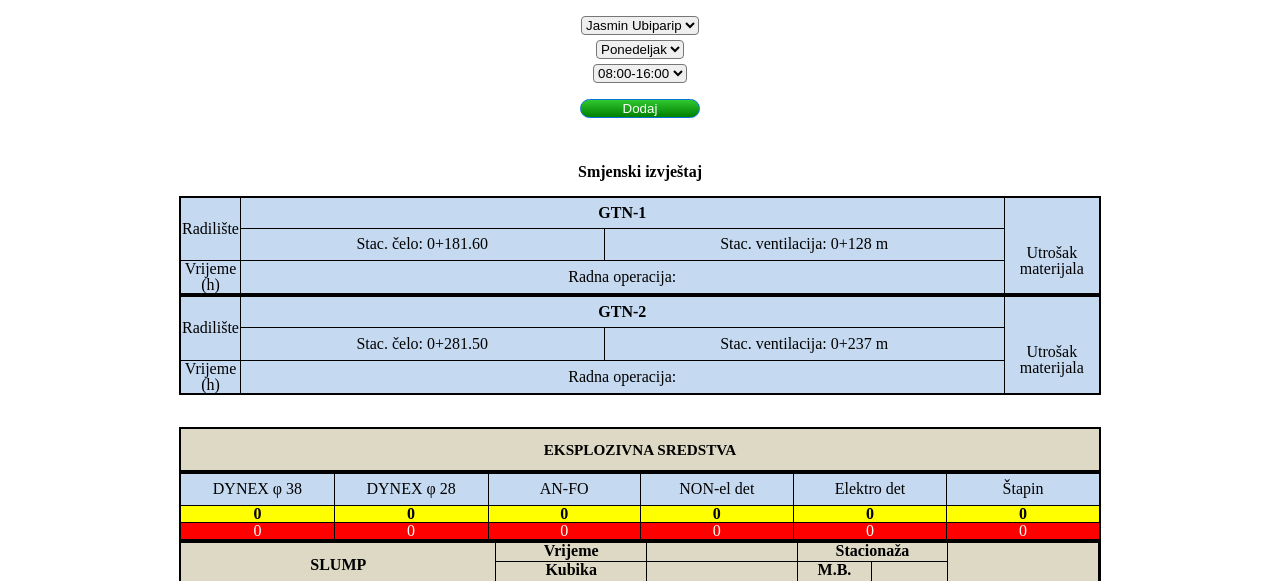
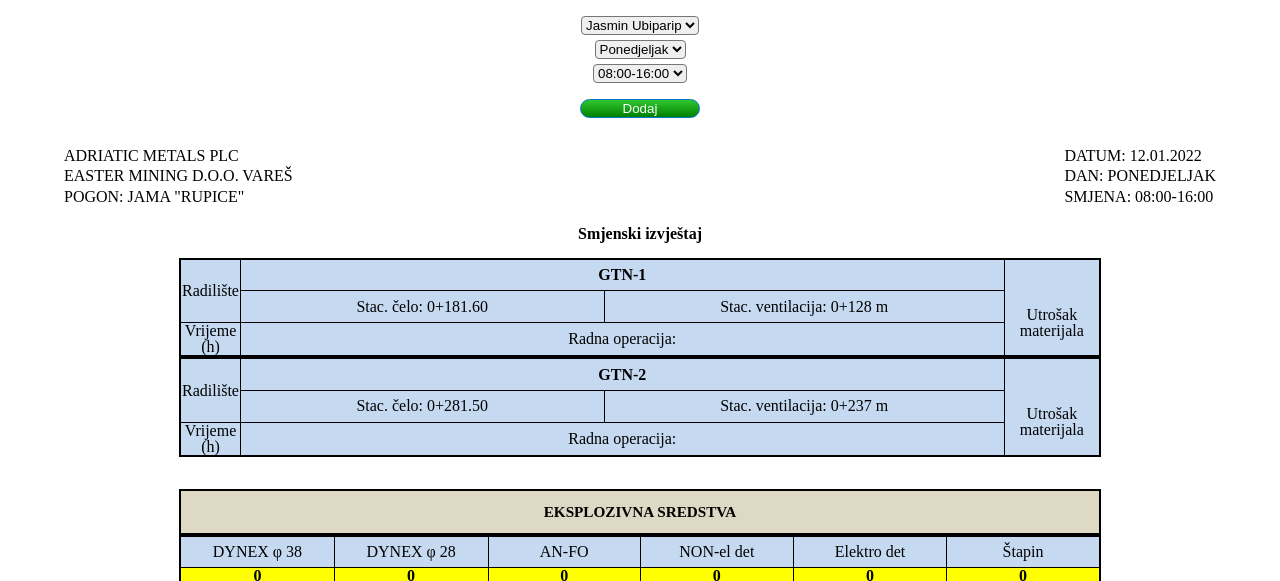
Before and after one commit to NedimBegic/miningReport, a plain HTML site: page index.html in a window 1280 px wide. Both pictures are taken after a click on the button "Dodaj". Shown: the part 153-734 px from the top of the page. Drawn offline with Linux system fonts and the light colour scheme.

Commit message:
add functionality on submiting info about shift

```diff
--- /dev/null
+++ b/css/infoShift.css
@@ -0,0 +1,9 @@
+.infoShift{
+    width: 100%;
+    display: flex;
+    justify-content: space-between;
+}
+
+.infoShift div * {
+    margin-bottom: .3em;
+}
--- a/index.html
+++ b/index.html
@@ -8,6 +8,7 @@
     <link rel="stylesheet" href="css/reset.css">
     <link rel="stylesheet" href="css/info.css">
     <link rel="stylesheet" href="css/style.css">
+    <link rel="stylesheet" href="/css/infoShift.css">
     <link rel="stylesheet" href="css/notes.css">
 
     <title>Report</title>
@@ -27,25 +28,25 @@
         </section>
         <!-- Unos podataka -->
         <div class="info podaciDiv">
-            <select name="ime" id="ime">
+            <select name="ime" id="imeUlaz">
                 <option value="jasmin">Jasmin Ubiparip</option>
                 <option value="nedim">Nedim Hrustić</option>
             </select>
-            <select name="dan" id="dan">
-                <option value="pon">Ponedeljak</option>
-                <option value="uto">Utorak</option>
-                <option value="sri">Srijeda</option>
-                <option value="čet">Četvrtak</option>
-                <option value="pet">Petak</option>
-                <option value="sub">Subota</option>
-                <option value="ned">Nedelja</option>
+            <select name="dan" id="danUlaz">
+                <option value="Ponedjeljak">Ponedjeljak</option>
+                <option value="Utorak">Utorak</option>
+                <option value="Srijeda">Srijeda</option>
+                <option value="Četvrtak">Četvrtak</option>
+                <option value="Petak">Petak</option>
+                <option value="Subota">Subota</option>
+                <option value="Nedjelja">Nedjelja</option>
             </select>
-            <select name="smjena" id="smjena">
-                <option value="prva">08:00-16:00</option>
-                <option value="druga">16:00-00:00</option>
-                <option value="treca">00:00-08:00</option>
+            <select name="smjena" id="smjenaUlaz">
+                <option value="08:00-16:00">08:00-16:00</option>
+                <option value="16:00-00:00">16:00-00:00</option>
+                <option value="00:00-08:00">00:00-08:00</option>
             </select>
-            <button class="snimi">Dodaj</button>
+            <button id="dodajSmjenu" class="snimi">Dodaj</button>
         </div>
         <div class="info tabelaDiv hidden">
             <div class="description">
@@ -82,6 +83,19 @@
             <input type="file">
             <button class="snimi">Dodaj</button>
         </div>
+        <!-- header div -->
+        <article class="infoShift">
+            <div>
+                <h3>ADRIATIC METALS PLC</h3>
+                <h3>EASTER MINING D.O.O. VAREŠ</h3>
+                <h3>POGON: JAMA "RUPICE"</h3>
+            </div>
+            <div>
+                <h3 id="datum">DATUM: </h3>
+                <h3 id="danIzlaz">DAN:</h3>
+                <h3 id="smjenaIzlaz">SMJENA:</h3>
+            </div>
+        </article>
         <h2 class="smjenskiIzvjestaj">Smjenski izvještaj</h2>
         <!-- Tabele -->
         <table id="table1">
@@ -208,6 +222,7 @@
     </main>
     <script src="js/info.js"></script>
     <script src="js/main.js"></script>
+    <script src="/js/infoShift.js"></script>
     <script src="js/notes.js"></script>
 </body>
 
--- a/js/info.js
+++ b/js/info.js
@@ -1,19 +1,11 @@
-// todays date
-var today = new Date();
-var dd = String(today.getDate()).padStart(2, '0');
-var mm = String(today.getMonth() + 1).padStart(2, '0');
-var yyyy = today.getFullYear();
 
-today = mm + '.' + dd + '.' + yyyy;
-// putting date and shift in table
-/* document.querySelector('.datum').textContent = today;
- */let smjena = document.getElementById('smjena').value;
+/*  let smjena = document.getElementById('smjena').value;
 let shift = "";
 if(smjena == "prva"){
     shift = "I";
 }else if (smjena == "druga"){
     shift = "II"
-}
+} */
 /* document.querySelector('.kojaSmjena').textContent += shift;
  */// the buttons for different info
 let podaci = document.getElementById('podaci');
--- /dev/null
+++ b/js/infoShift.js
@@ -0,0 +1,34 @@
+/* -------------putting the date in app */
+var today = new Date();
+var dd = String(today.getDate()).padStart(2, '0');
+var mm = String(today.getMonth() + 1).padStart(2, '0');
+var yyyy = today.getFullYear();
+
+today = mm + '.' + dd + '.' + yyyy;
+// putting date and shift in table
+document.getElementById('datum').textContent += today;
+
+/* -----------putting the day in app */
+let dodajSmjenu = document.getElementById('dodajSmjenu');
+
+// output variables
+let danIzlaz = document.getElementById('danIzlaz');
+let smjenaIzlaz = document.getElementById('smjenaIzlaz');
+
+// render output on page refresh
+if(localStorage.getItem('danStorage')){
+    danIzlaz.textContent = `DAN: ${localStorage.getItem('danStorage').toUpperCase()}`;
+    smjenaIzlaz.textContent = `SMJENA: ${localStorage.getItem('smjenaStorage').toUpperCase()}`;
+}
+// render output variables on click
+dodajSmjenu.addEventListener('click', () => {
+    let danUlaz = document.getElementById('danUlaz').value;
+    let smjenaUlaz = document.getElementById('smjenaUlaz').value;
+    localStorage.setItem('danStorage', danUlaz);
+    localStorage.setItem('smjenaStorage', smjenaUlaz)
+
+    // make output info
+    danIzlaz.textContent = `DAN: ${localStorage.getItem('danStorage').toUpperCase()}`;
+    smjenaIzlaz.textContent = `SMJENA: ${localStorage.getItem('smjenaStorage').toUpperCase()}`;
+
+})
--- a/js/notes.js
+++ b/js/notes.js
@@ -20,5 +20,6 @@ dodajNapomenu.addEventListener('click', () => {
     listaNapomena.innerHTML += `
         <li class="note">${napomenaArr[napomenaArr.length-1]}</li>
     `
+    document.getElementById('napomena').value = "";
 
 })
```
